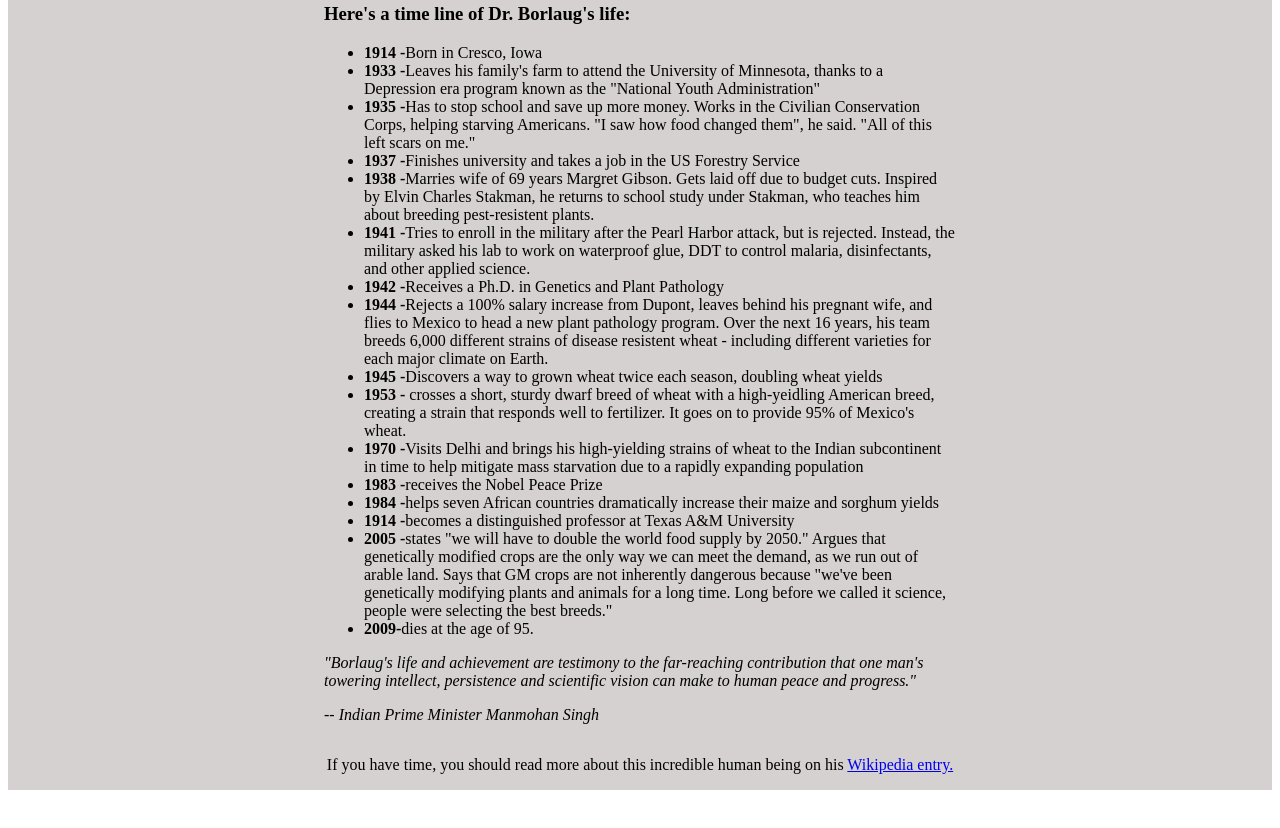
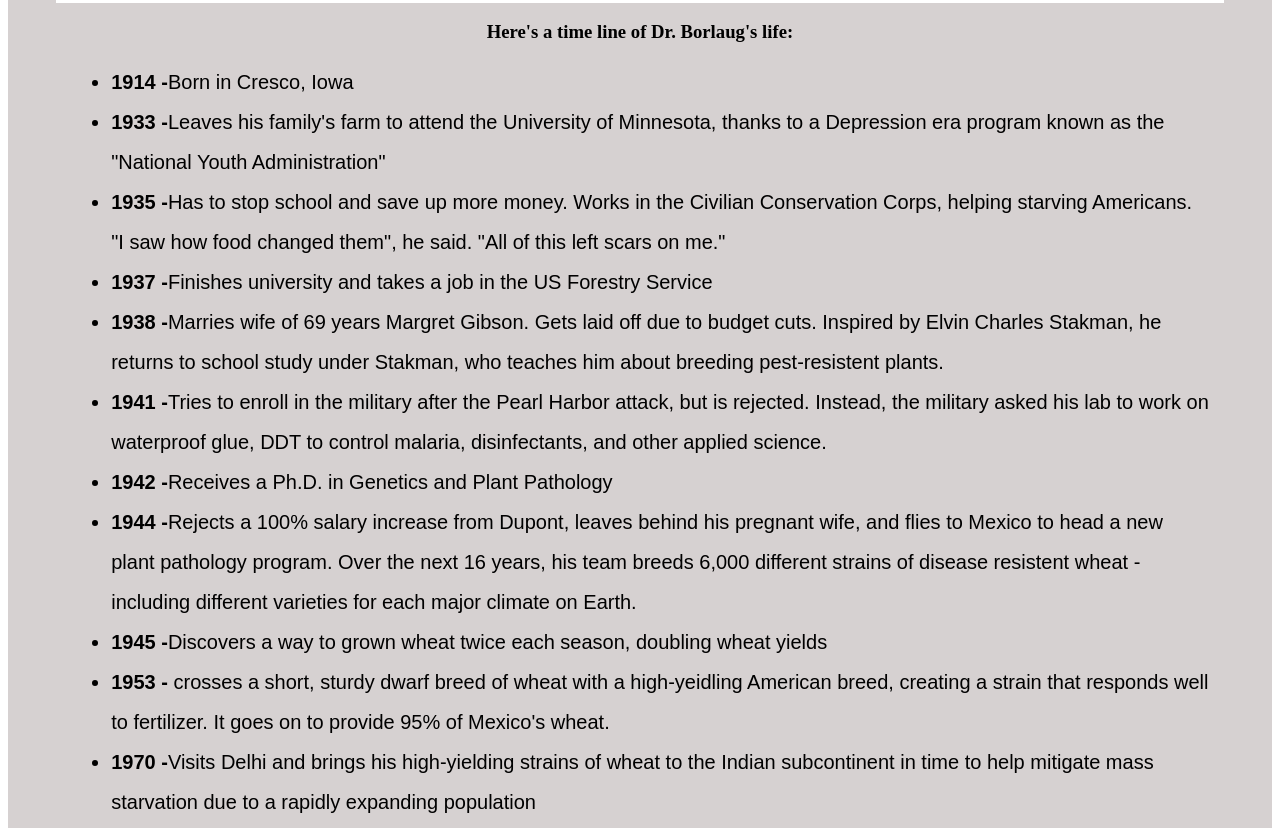
Before and after one commit to akkminn/microverse_project, a plain HTML site: page tribute.html in a window 1280 px wide. Shown: the part 908-1736 px from the top of the page. Before the commit the page ends 1706 px from the top, so only its background shows below. Drawn offline with Linux system fonts and the light colour scheme.

Commit message:
Add media screen and modify the css style

```diff
--- a/styles.css
+++ b/styles.css
@@ -15,8 +15,10 @@
 
 #title-desc{
     font-weight: bold;
+    font-size: 20px;
 }
 #img-caption{
+    font-size: 20px;
     padding-top: 15px;
     text-align: center;
 }
@@ -40,3 +42,33 @@
     width: 50%;
     margin: 0 auto;
 }
+
+#tribute-info{
+    text-align: center;
+}
+
+li{
+    line-height: 2;
+    font-size: 20px;
+    font-family: sans-serif;
+}
+
+#desc p{
+    font-size: 20px;
+    text-align: center;
+    columns: #dcdcdc;
+}
+
+#details{
+    font-size: 20px;
+    font-weight: bolder;
+    text-align: center;
+    font-family: sans-serif;
+    margin: 25px 0;
+}
+
+@media screen and (min-width: 600px) {
+    #tribute-container {
+      width: 90%;
+    }
+  }
--- a/tribute.html
+++ b/tribute.html
@@ -2,8 +2,11 @@
 <html lang="en">
   <head>
     <title>Tribute Page</title>
+    <meta charset="UTF-8">
+    <meta http-equiv="X-UA-Compatible" content="IE=edge">
+    <meta name="viewport" content="width=device-width, initial-scale=1.0">
     <link rel="stylesheet" href="styles.css" />
-  </head>
+</head>
   <body>
     <main id="main">
       <h1 id="title">Dr. Norman Borlaug</h1>
@@ -107,7 +110,7 @@
         </div>
       </div>
 
-      <p>
+      <p id="details">
         If you have time, you should read more about this incredible human being
         on his
 
```
